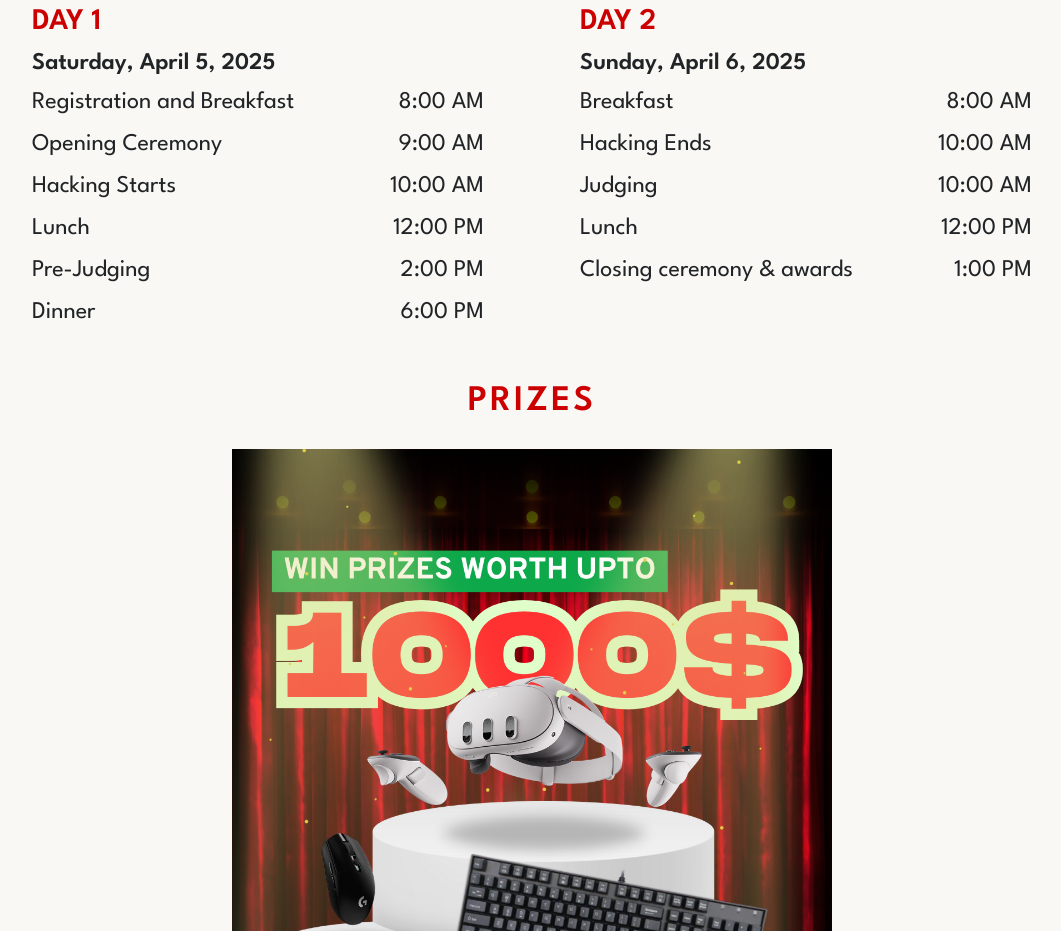
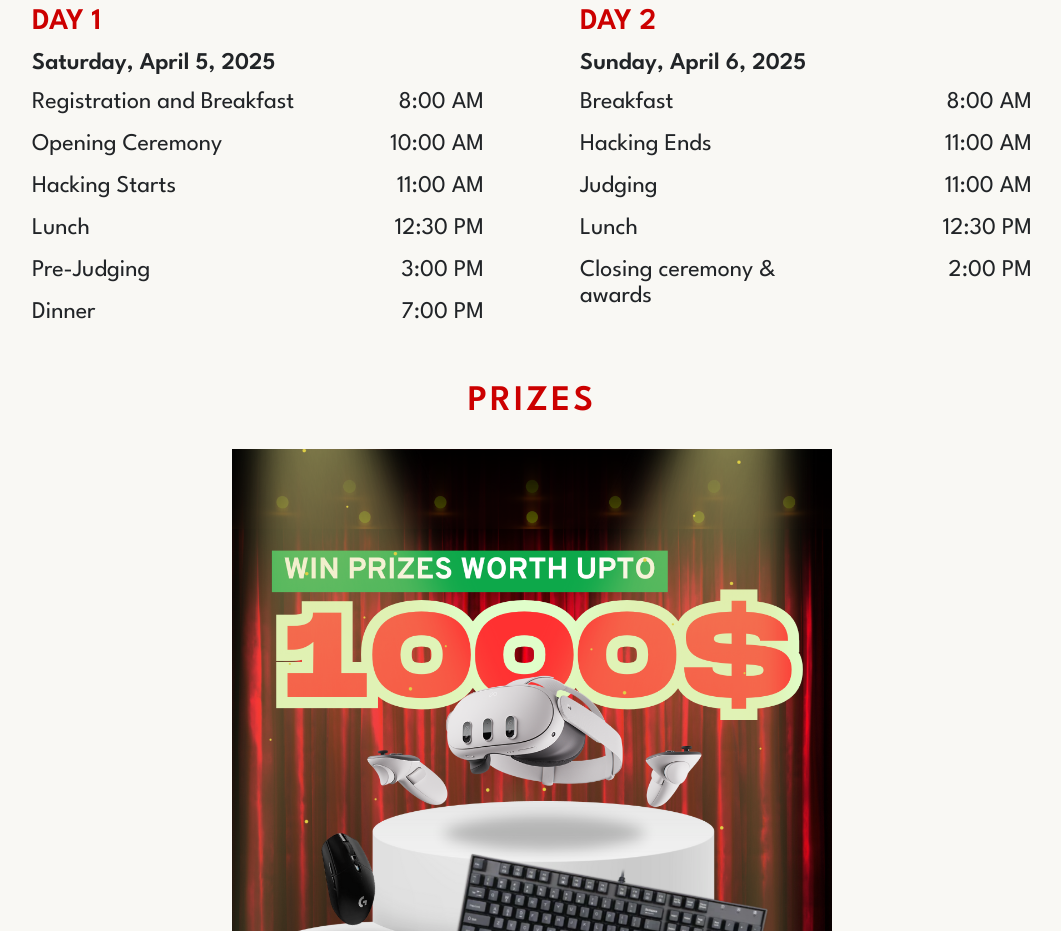
Before and after one commit to iitacm/ScarletHacks2025, a React (Vite) app: page / in a window 1280 px wide. Shown: the part 1880-2811 px from the top of the page, without its empty margins (108-1169 px from the left). Built offline with nearby package versions, Linux system fonts and the light colour scheme.

Commit message:
Update schedule

```diff
--- a/src/pages/main/index.jsx
+++ b/src/pages/main/index.jsx
@@ -118,21 +118,21 @@ export const MainPage = () => {
       date: "Saturday, April 5, 2025",
       events: [
         { event: "Registration and Breakfast", time: "8:00 AM" },
-        { event: "Opening Ceremony", time: "9:00 AM" },
-        { event: "Hacking Starts", time: "10:00 AM" },
-        { event: "Lunch", time: "12:00 PM" },
-        { event: "Pre-Judging", time: "2:00 PM" },
-        { event: "Dinner", time: "6:00 PM" },
+        { event: "Opening Ceremony", time: "10:00 AM" },
+        { event: "Hacking Starts", time: "11:00 AM" },
+        { event: "Lunch", time: "12:30 PM" },
+        { event: "Pre-Judging", time: "3:00 PM" },
+        { event: "Dinner", time: "7:00 PM" },
       ],
     },
     day2: {
       date: "Sunday, April 6, 2025",
       events: [
         { event: "Breakfast", time: "8:00 AM" },
-        { event: "Hacking Ends", time: "10:00 AM" },
-        { event: "Judging", time: "10:00 AM" },
-        { event: "Lunch", time: "12:00 PM" },
-        { event: "Closing ceremony & awards", time: "1:00 PM" },
+        { event: "Hacking Ends", time: "11:00 AM" },
+        { event: "Judging", time: "11:00 AM" },
+        { event: "Lunch", time: "12:30 PM" },
+        { event: "Closing ceremony & awards", time: "2:00 PM" },
       ],
     },
   };
```
